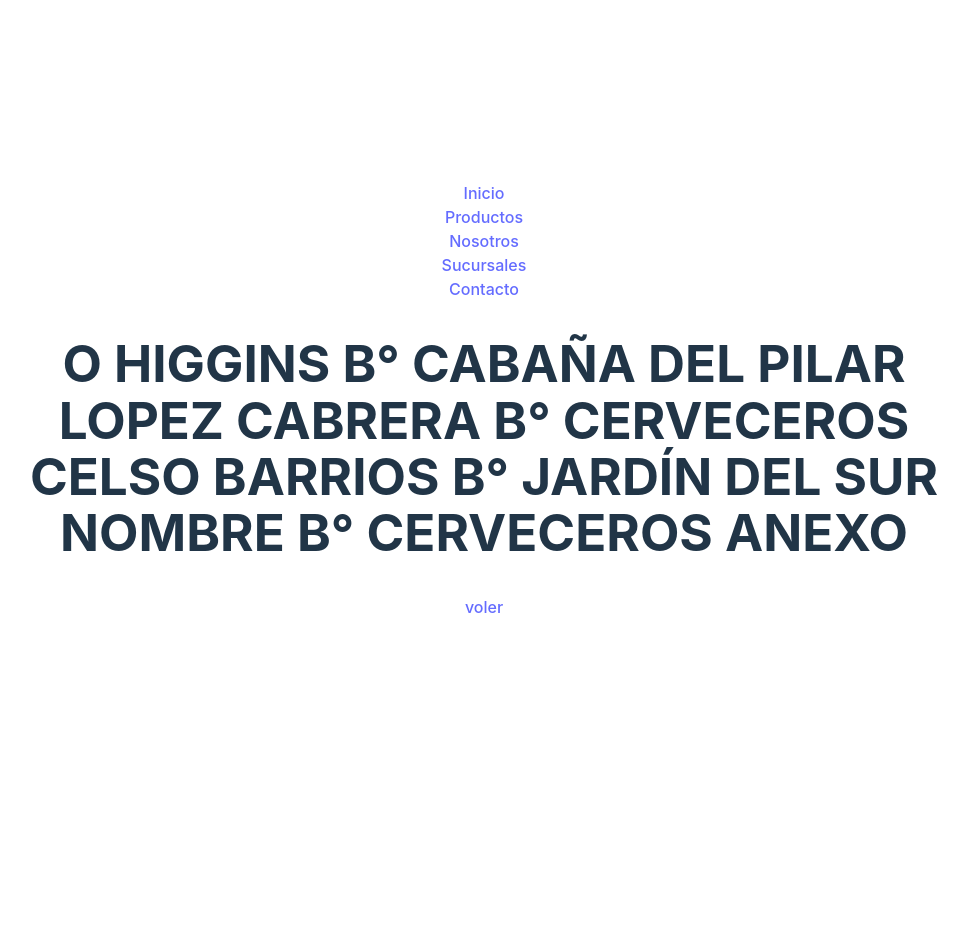
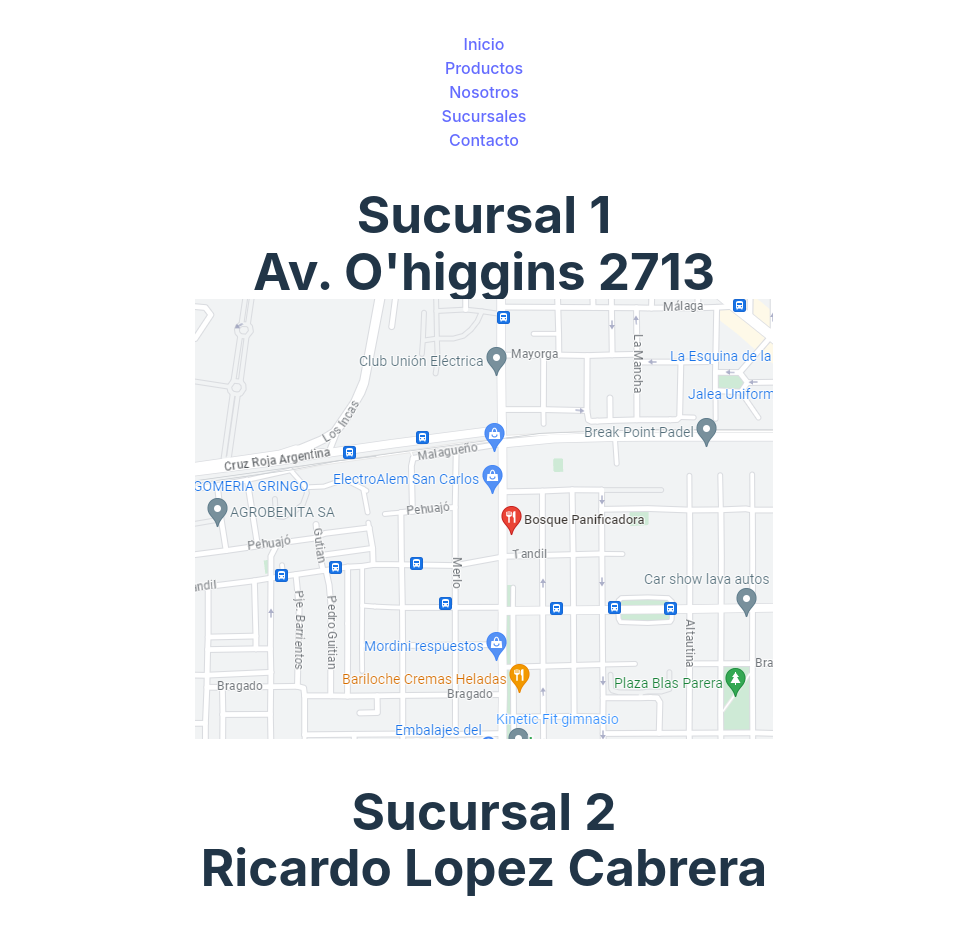
Before and after one commit to juanbosquedev/BosqueBakery, a React (Vite) app: page /sucursales in a window 1280 px wide. Shown: the top 937 px of the page, without its empty margins (156-1123 px from the left). Before the commit the page ends 800 px from the top, so only its background shows below. Built offline with nearby package versions, Linux system fonts and the light colour scheme.

Commit message:
brnaches card

```diff
--- /dev/null
+++ b/src/branches/branchJSON.JS
@@ -0,0 +1,10 @@
+// branchJSON.js
+import centralIMG from '../assets/centralMG.png';
+
+const branches = [
+  { name: "Sucursal 1", adress: "Av. O'higgins 2713", adressImg: centralIMG, adressLink: "https://goo.gl/maps/U4ucQXjzRY3eZ32Q9"},
+  { name: "Sucursal 2", adress: "Ricardo Lopez Cabrera" },
+  { name: "Sucursal 3", adress: "Celso Barrios" },
+  { name: "Sucursal 4", adress: "Av. O'higgins 2713" },
+];
+export default branches;
--- a/src/branches/branches.jsx
+++ b/src/branches/branches.jsx
@@ -1,20 +1,27 @@
-import { Link } from "react-router-dom";
+// Branches.js
+import React from 'react';
+import { Link } from 'react-router-dom';
+import branches from './branchJSON';
 
 function Branches() {
+  console.log(branches.map((branch) => branch));
   return (
     <>
       <div>
-        <h1>
-          O HIGGINS B° CABAÑA DEL PILAR
-          <br />
-          LOPEZ CABRERA B° CERVECEROS
-          <br />
-          CELSO BARRIOS B° JARDÍN DEL SUR
-          <br />
-          NOMBRE B° CERVECEROS ANEXO
-          <br />
-        </h1>
-        <Link to="/home">voler</Link>
+        {branches?.map((branch) => (
+          <h1 key={branch.name}>
+            {branch.name}
+            <br />
+            {branch.adress}
+            <br />
+            {branch.adressLink &&
+            <Link to={branch.adressLink}>
+             <img src={branch.adressImg} alt="Sucursal" />
+
+            </Link>}
+          </h1>
+        ))}
+        <Link to="/home">Volver</Link>
       </div>
     </>
   );
--- a/src/prodcuts/productCards.jsx
+++ b/src/prodcuts/productCards.jsx
@@ -0,0 +1,9 @@
+export default function ProductsCards() {
+    return (
+      <div>
+        <h1>
+   card
+        </h1>
+      </div>
+    );
+  }
--- a/src/prodcuts/products.jsx
+++ b/src/prodcuts/products.jsx
@@ -1,9 +1,11 @@
+import ProductsCards from "./productCards";
+
 export default function Products() {
     return (
       <div>
-        <h1>
-   display of many product cards
-        </h1>
+
+  <ProductsCards/>
+
       </div>
     );
   }
```
Also changed, not shown: src/assets/centralMG.png (added).
